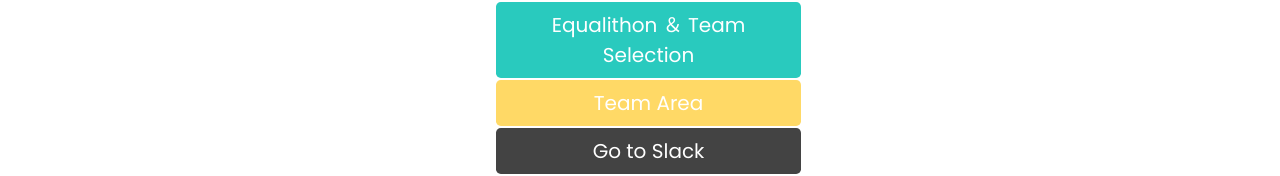
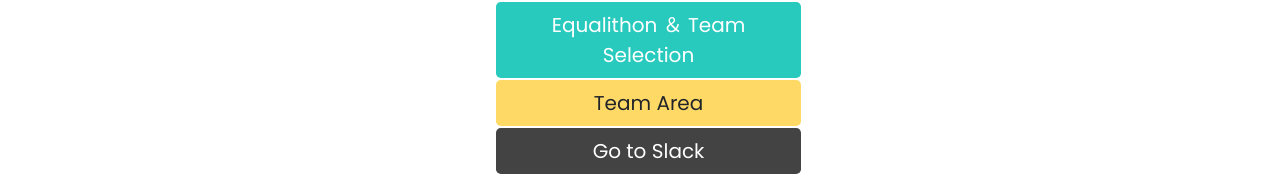
Before and after one commit to esteemcode/equalithon, a React (Create React App) app: page /home in a window 1280 px wide. Shown: the part 127-303 px from the top of the page. Built offline with nearby package versions, Linux system fonts and the light colour scheme.

Commit message:
changed button hover colors

```diff
--- a/src/components/landingPage/Home.jsx
+++ b/src/components/landingPage/Home.jsx
@@ -22,14 +22,14 @@
                 </Row>
                 <Row className="justify-content-md-center">
                     <Col lg={{ span: 6, offset: 3 }}>
-                        <Button className="home-button yellow" size="lg">
+                        <Button className="home-button yellow" variant="warning" size="lg">
                             Team Area
                         </Button>{' '}
                     </Col>
                 </Row>
                 <Row className="justify-content-md-center">
                     <Col lg={{ span: 6, offset: 3 }}>
-                        <Button className="home-button dark-gray" size="lg">
+                        <Button className="home-button dark-gray" variant="dark" size="lg">
                             Go to Slack
                         </Button>{' '}
                     </Col>
```
Also changed, not shown: 1 other file (tests, documents, lock files or other folders).
